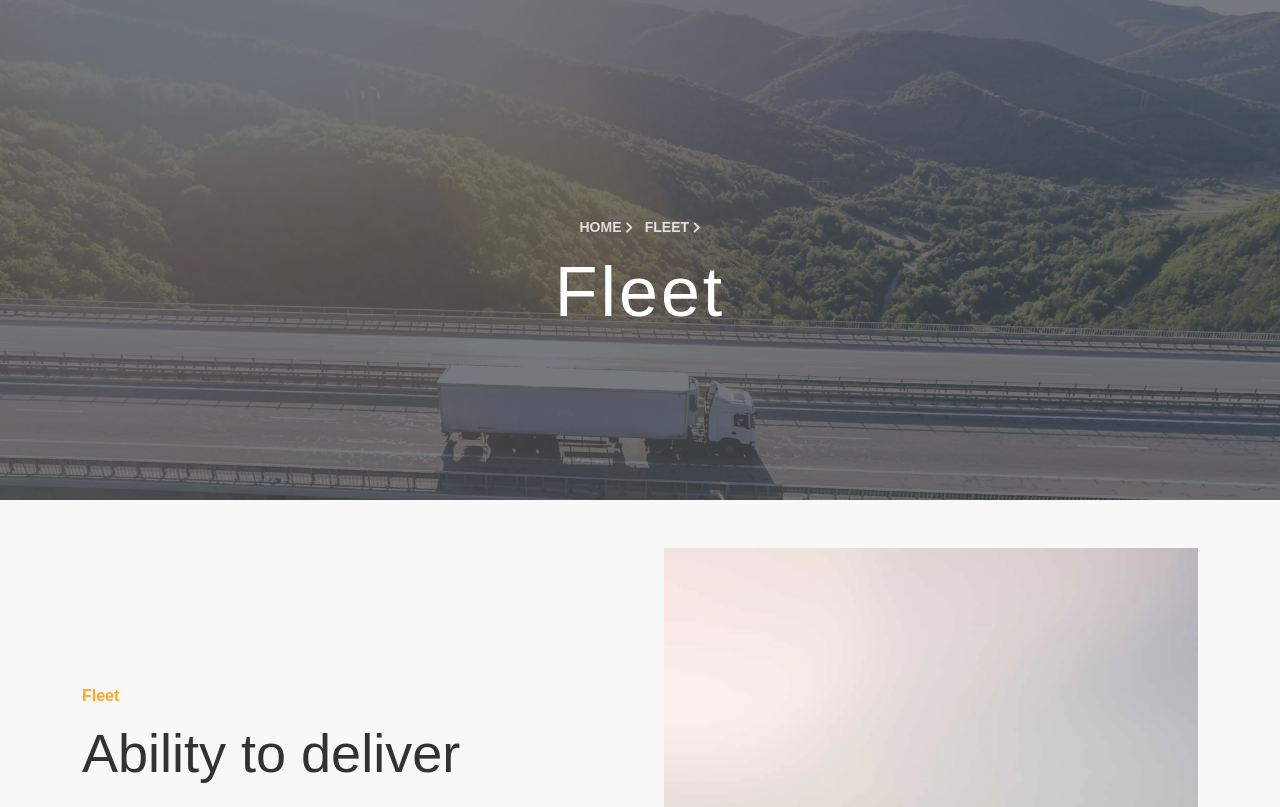
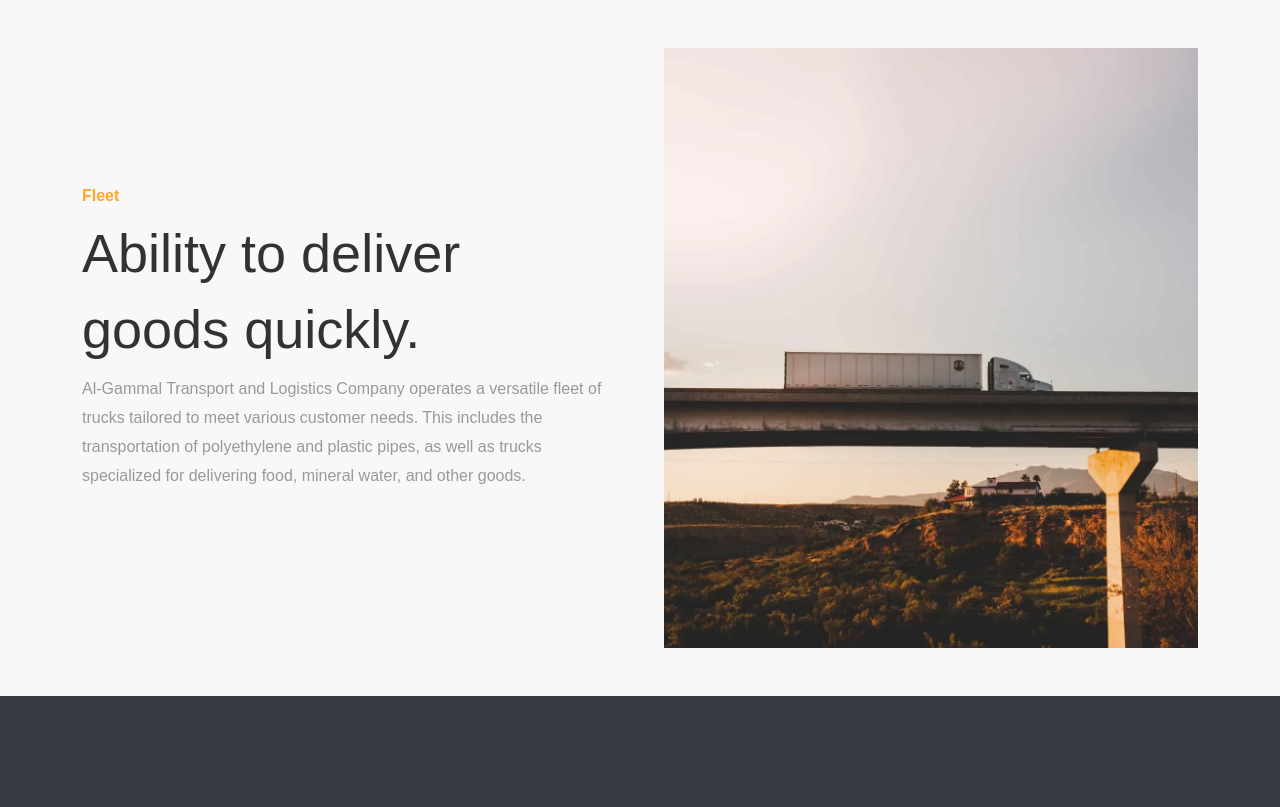
Before and after one commit to AbduAllah-Nadi-Hassan/al-gammal_logistics, a Django app: template al_gammal_logistics/homepage/templates/homepage/Fleet.html in a window 1280 px wide. Shown: the part 119-926 px from the top of the page. Run offline with Django 5.2, Linux system fonts and the light colour scheme; the template is opened without the code that fills it: most values are stand-ins (such as "Sample title", 1, 10 or a date in 2020); some libraries are stand-ins or nearby versions.

Commit message:
change fleet

```diff
--- a/al_gammal_logistics/homepage/templates/homepage/Fleet.html
+++ b/al_gammal_logistics/homepage/templates/homepage/Fleet.html
@@ -52,7 +52,7 @@
 
 
     <!-- section 2  -->
-    <section class="hero-wrap hero-wrap-2" style="background-image: url('images/blog-2.webp');">
+    <!-- <section class="hero-wrap hero-wrap-2" style="background-image: url('images/blog-2.webp');">
         <div class="overlay"></div>
         <div class="container">
             <div class="row no-gutters slider-text align-items-center justify-content-center">
@@ -64,7 +64,7 @@
                 </div>
             </div>
         </div>
-    </section>
+    </section> -->
 
 
     <!-- section 3  -->
@@ -104,13 +104,23 @@
         <div class="container-fluid px-0 py-5 bg-darken">
             <div class="container-xl">
                 <div class="row">
-                    <div class="col-md-12 text-center">
-                        <p class="mb-0" style="color: rgba(255,255,255,.5); font-size: 13px;">Copyright ©
-                            <script type="text/javascript" async=""
-                                src="https://www.google-analytics.com/analytics.js"></script>
-                            <script>document.write(new Date().getFullYear());</script>2024 All rights reserved | This
-                            template is made with <i class="fa fa-heart color-danger" aria-hidden="true"></i> by <a
-                                href="" target="_blank" rel="nofollow noopener">Nada gamal</a>
+
+
+                    <div class="col-md-6 text-center">
+                        <iframe id="location"
+                            src="https://www.google.com/maps/embed?pb=!1m18!1m12!1m3!1d227751.55269257154!2d31.224163327718493!3d29.94173548220289!2m3!1f0!2f0!3f0!3m2!1i1024!2i768!4f13.1!3m3!1m2!1s0x14584712e964f1b5%3A0x25813575b74961c3!2sAlGammal%20Contracting!5e0!3m2!1sen!2seg!4v1725178153486!5m2!1sen!2seg"
+                            width="500" height="400" style="border:0;" allowfullscreen="" loading="lazy"
+                            referrerpolicy="no-referrer-when-downgrade"></iframe>
+                    </div>
+
+                    <div class="col-md-6 text-center">
+
+                        <p>Phone: <a href="tel:+201200000416"> <span class="icon fa fa-phone"></span> +20 120 0000 416</a></p>
+                    </div>
+
+                    <div class="col-md-12 text-center p-3">
+                        <p class="mb-0" style="color: rgba(255,255,255,.5); font-size: 13px;">
+                            <small>&copy; Copyright {{year}}, Al-Gammal Transportation and Services</small>
                         </p>
                     </div>
                 </div>
```
